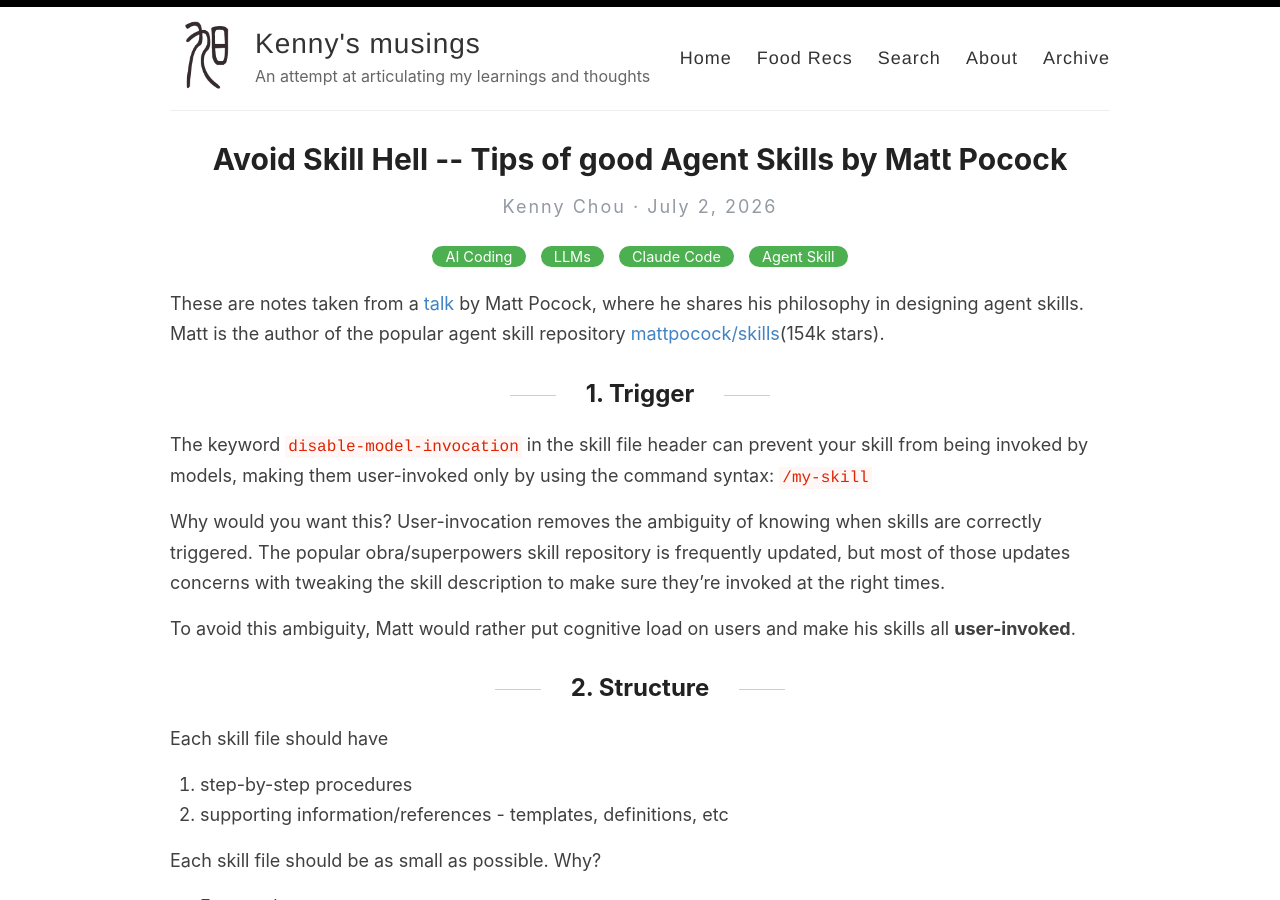
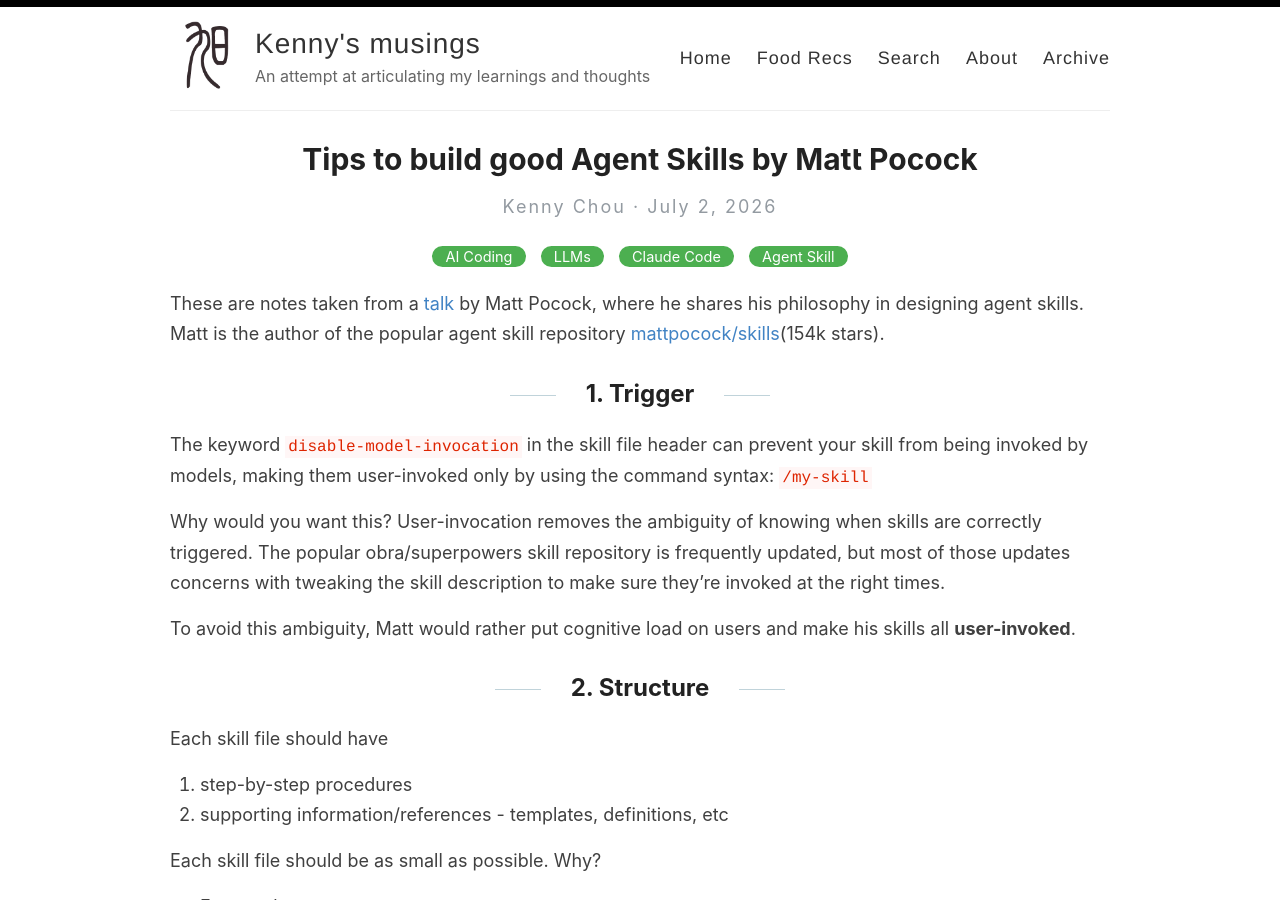
Before and after one commit to kfchou/kfchou.github.io, a Jekyll site: the page built from _posts/2026-07-02-avoid-skill-hell.md, in a window 1280 px wide and 900 px high. Built offline with Jekyll 4.4.1, drawn with Linux system fonts in a browser that asks for light colours; comment, search, counter and statistics services are not loaded.

Commit message:
update title

```diff
--- a/_posts/2026-07-02-avoid-skill-hell.md
+++ b/_posts/2026-07-02-avoid-skill-hell.md
@@ -1,6 +1,6 @@
 ---
 layout: post
-title: "Avoid Skill Hell -- Tips of good Agent Skills by Matt Pocock"
+title: "Tips to build good Agent Skills by Matt Pocock"
 categories: [AI Coding, LLMs, Claude Code, Agent Skill]
 ---
 
```
